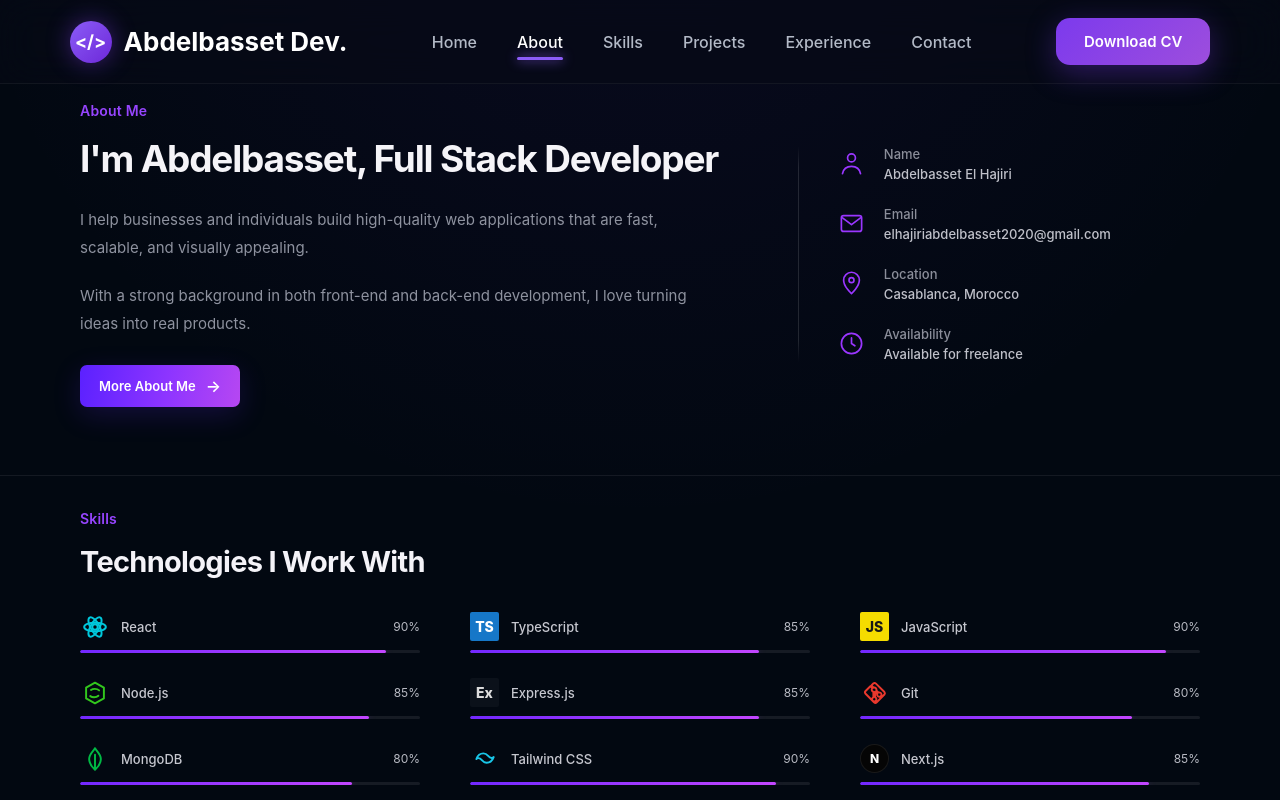
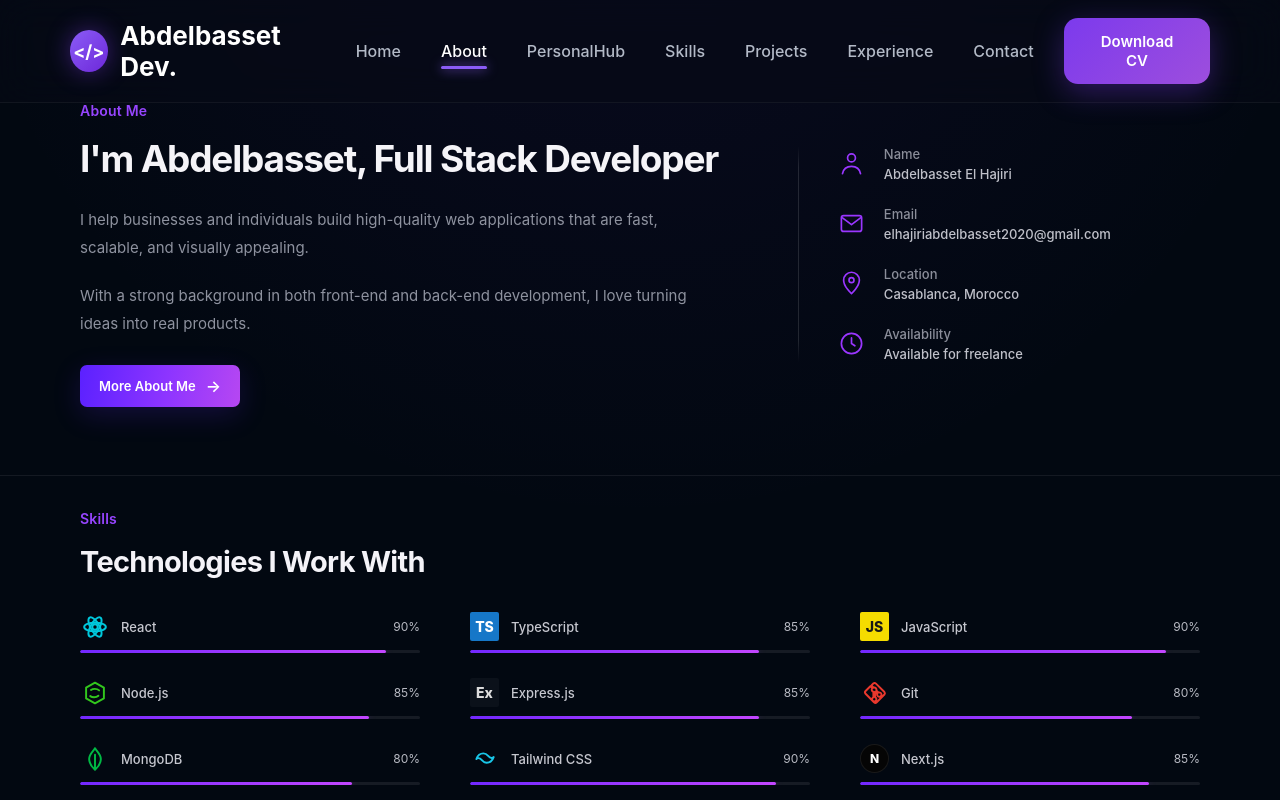
Before and after one commit to abdelbassetA12/portfolio, a React (Vite) app: page /About in a window 1280 px wide. Shown: the top 800 px of the page. Built offline with nearby package versions, Linux system fonts and the light colour scheme; no server answers.

Commit message:
updt /PersonalHub

```diff
--- a/src/components/Navbar.jsx
+++ b/src/components/Navbar.jsx
@@ -63,6 +63,13 @@
   onClick={() => setMenuOpen(false)}
 >
   About
+</NavLink>
+<NavLink
+  to="/PersonalHub"
+  className={({ isActive }) => (isActive ? "active" : "")}
+  onClick={() => setMenuOpen(false)}
+>
+  PersonalHub
 </NavLink>
 
 
```
